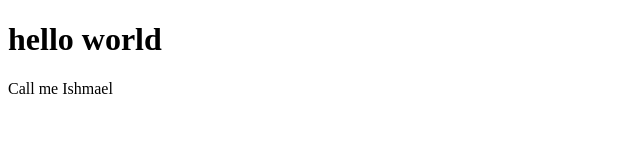
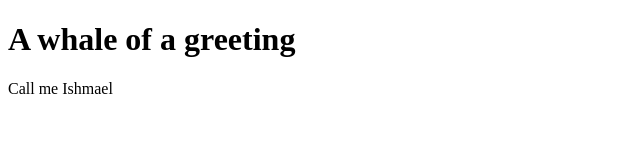
Before and after one commit to nicwhall/website, a plain HTML site: page index.html in a window 1280 px wide. Shown: the whole page, without its empty margins (0-640 px from the left). Drawn offline with Linux system fonts and the light colour scheme.

Commit message:
Update index.html

```diff
--- a/index.html
+++ b/index.html
@@ -8,7 +8,7 @@
 
 <body>
 
-    <h1>hello world</h1>
+    <h1>A whale of a greeting</h1>
 
     <p>Call me Ishmael</p>
 
```
